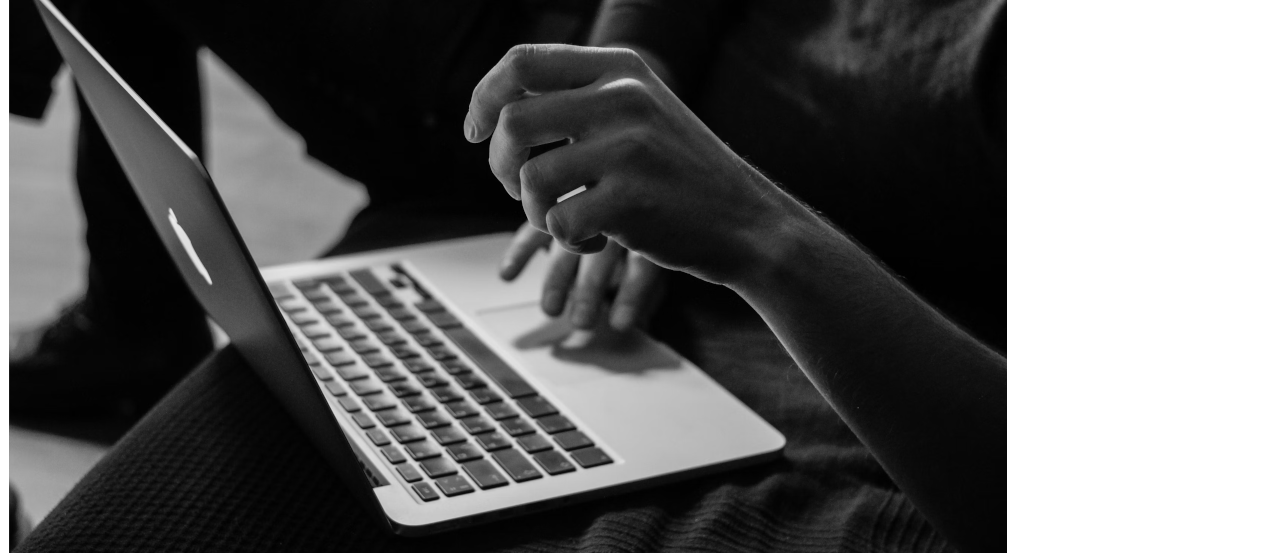
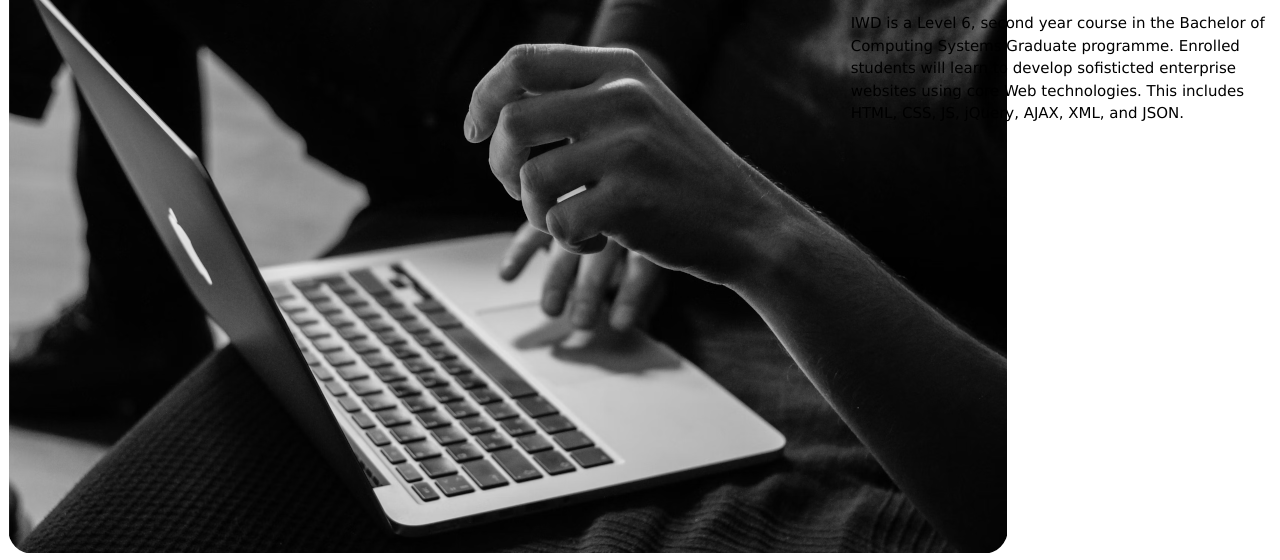
Before and after one commit to Perisi02/Exercises, a plain HTML site: page index.html in a window 1280 px wide. Shown: the part 121-681 px from the top of the page. Drawn offline with Linux system fonts and the light colour scheme.

Commit message:
Fixed typo on line 9 'ling'>'link' fml.

```diff
--- a/index.html
+++ b/index.html
@@ -6,7 +6,7 @@
 
     <title>My first site</title>
 
-    <ling rel="stylesheet" href="styles.css">
+    <link rel="stylesheet" href="styles.css">
 </head>
 <body>
     <div class="content">
```
